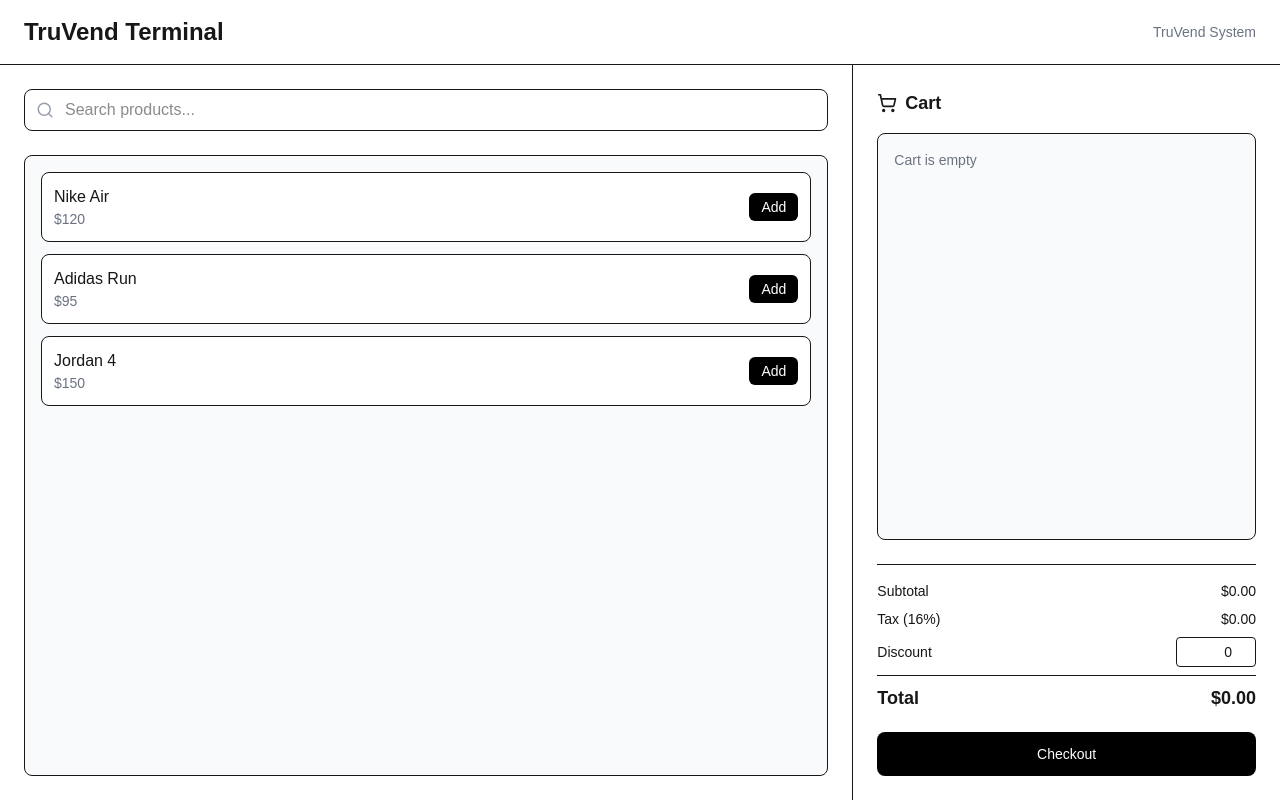
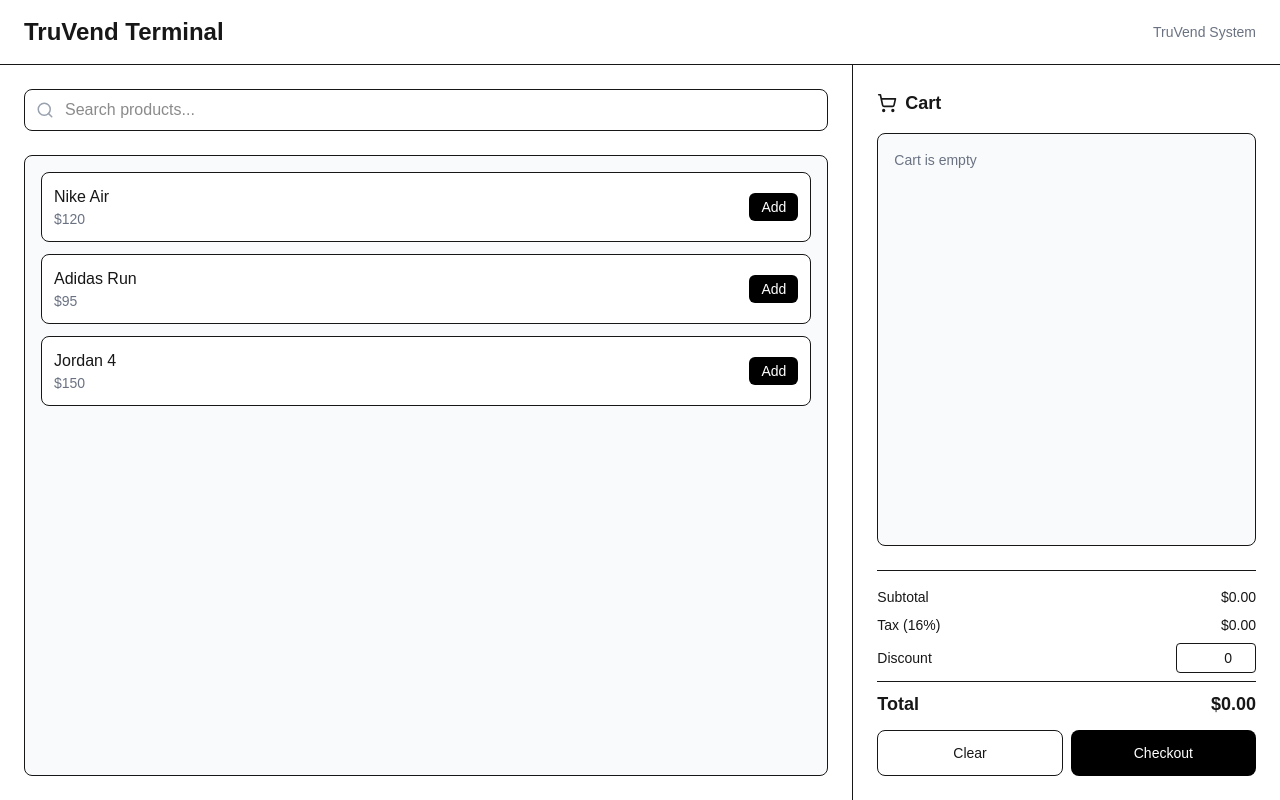
Before and after one commit to Griffinsshem/premium-pos, a Next.js app in the folder frontend/: page /pos in a window 1280 px wide. Built offline with nearby package versions, Linux system fonts and the light colour scheme.

Commit message:
feat(pos): add clear cart functionality and reset discount

```diff
--- a/frontend/src/app/pos/page.tsx
+++ b/frontend/src/app/pos/page.tsx
@@ -27,7 +27,7 @@ export default function POSPage() {
   // Discount state
   const [discount, setDiscount] = useState(0);
 
-  // Mock products (temporary for testing)
+  // Mock products
   const products: Product[] = [
     { id: 1, name: "Nike Air", price: 120 },
     { id: 2, name: "Adidas Run", price: 95 },
@@ -71,7 +71,13 @@ export default function POSPage() {
     );
   };
 
-  // 🧮 Cart Calculation Function (Day 13 Step 3)
+  // Clear cart
+  const clearCart = () => {
+    setCart([]);
+    setDiscount(0);
+  };
+
+  // Cart calculation function
   const calculateCartTotals = () => {
     const subtotal = cart.reduce(
       (total, item) => total + item.price * item.qty,
@@ -231,9 +237,21 @@ export default function POSPage() {
               <span>${totals.total.toFixed(2)}</span>
             </div>
 
-            <button className="w-full bg-black text-white py-3 rounded-lg hover:bg-gray-800 transition mt-3">
-              Checkout
-            </button>
+            {/* Clear + Checkout */}
+            <div className="flex gap-2 mt-3">
+
+              <button
+                onClick={clearCart}
+                className="w-1/2 border py-3 rounded-lg hover:bg-gray-100 transition"
+              >
+                Clear
+              </button>
+
+              <button className="w-1/2 bg-black text-white py-3 rounded-lg hover:bg-gray-800 transition">
+                Checkout
+              </button>
+
+            </div>
 
           </div>
 
```
